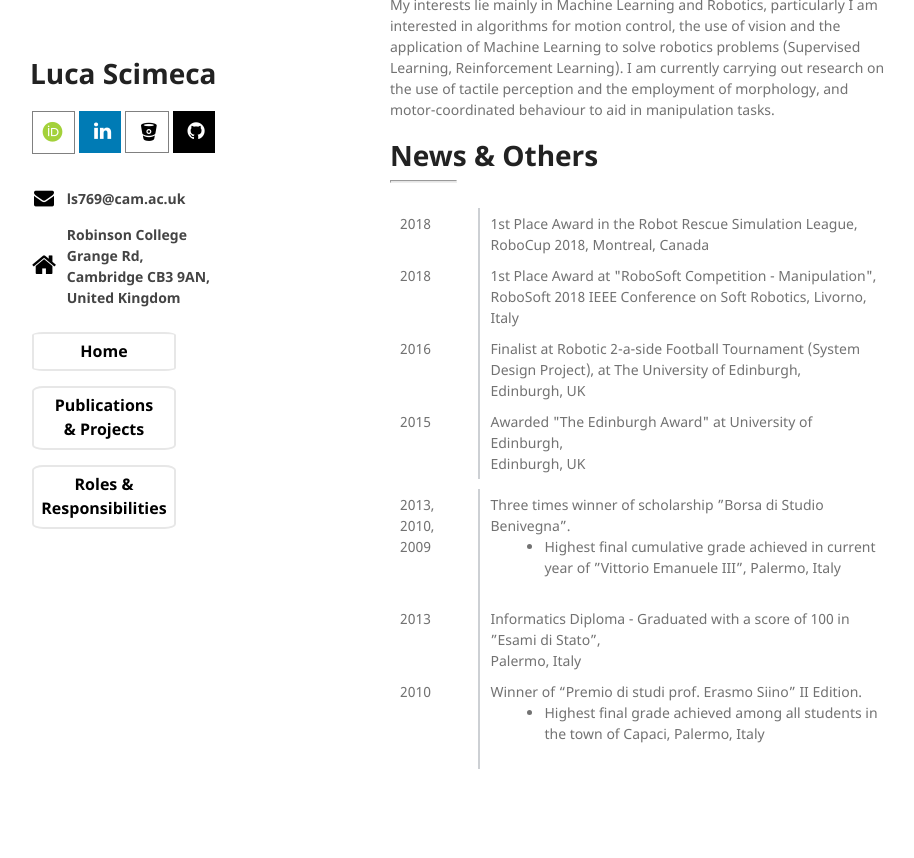
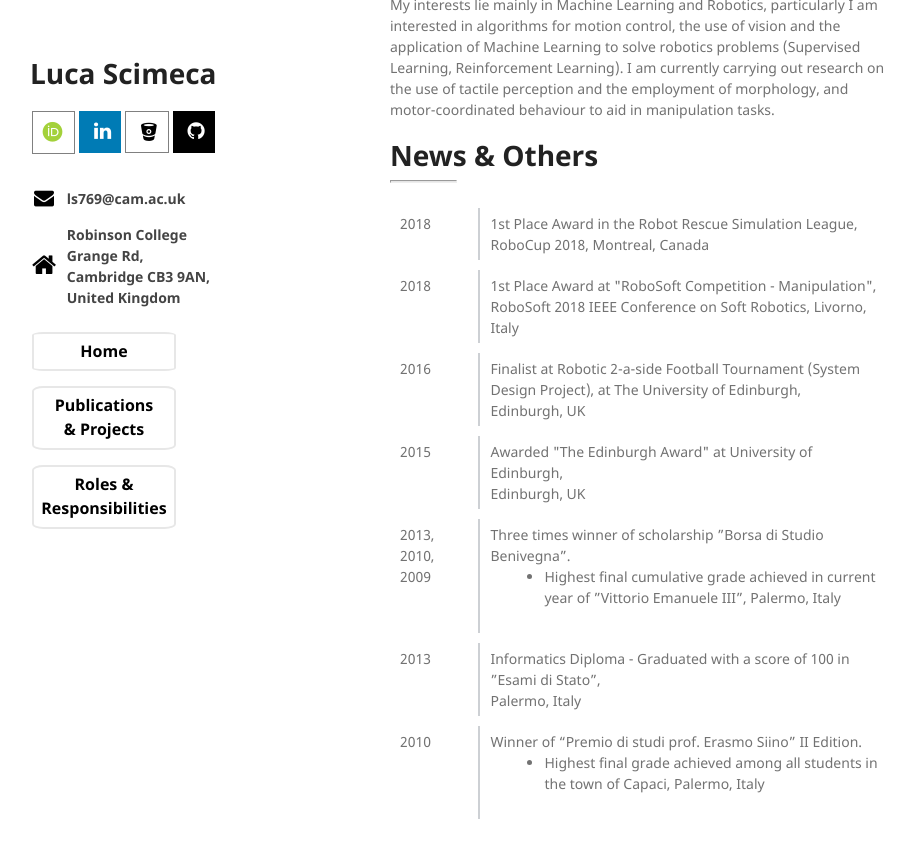
Before and after one commit to lucascimeca/lucascimeca.github.io, a Jekyll site: the page built from index.md, in a window 1280 px wide and 900 px high, scrolled down 1017 px. Shown: the top 858 px of the window, without its empty margins (180-1094 px from the left). Built offline with Jekyll 4.4.1, drawn with Linux system fonts in a browser that asks for light colours; nearby versions of some CDN libraries; some web fonts are replaced; the repository's description, which GitHub fills in, is left out.

Commit message:
Update index.md

```diff
--- a/index.md
+++ b/index.md
@@ -35,21 +35,18 @@ My interests lie mainly in Machine Learning and Robotics, particularly I am inte
     <td style="border-right: 2px solid #cdd0d4; vertical-align:top; text-align=right"> 2018 </td>
     <td> 1st Place Award in the Robot Rescue Simulation League, <br/>RoboCup 2018, Montreal, Canada </td>
   </tr>
-  <tr>
-  </tr>
+  <tr><td></td></tr>
   <tr>
     <td style="border-right: 2px solid #cdd0d4; vertical-align:top; text-align=right"> 2018 </td>
     <td> 1st Place Award at "RoboSoft Competition - Manipulation", <br/>RoboSoft 2018 IEEE Conference on Soft Robotics, Livorno, Italy</td>
   </tr>
-  <tr>
-  </tr>
+  <tr><td></td></tr>
   <tr>
     <td style="border-right: 2px solid #cdd0d4; vertical-align:top; text-align=right"> 2016 </td>
     <td> Finalist at Robotic 2-a-side Football Tournament (System Design Project), at The University of
 Edinburgh, <br/>Edinburgh, UK </td>
   </tr>
-  <tr>
-  </tr>
+  <tr><td></td></tr>
   <tr>
     <td style="border-right: 2px solid #cdd0d4; vertical-align:top; text-align=right"> 2015 </td>
     <td> Awarded "The Edinburgh Award" at University of Edinburgh, <br/>Edinburgh, UK </td>
@@ -63,14 +60,12 @@ Edinburgh, <br/>Edinburgh, UK </td>
       </ul>
     </td>
   </tr>
-  <tr>
-  </tr>
+  <tr><td></td></tr>
   <tr>
     <td style="border-right: 2px solid #cdd0d4; vertical-align:top; text-align=right"> 2013 </td>
     <td> Informatics Diploma - Graduated with a score of 100 in ”Esami di Stato”, <br/>Palermo, Italy</td>
   </tr>
-  <tr>
-  </tr>
+  <tr><td></td></tr>
   <tr>
     <td style="border-right: 2px solid #cdd0d4; vertical-align:top; text-align=right"> 2010 </td>
     <td> Winner of “Premio di studi prof. Erasmo Siino” II Edition. <br/>
```
